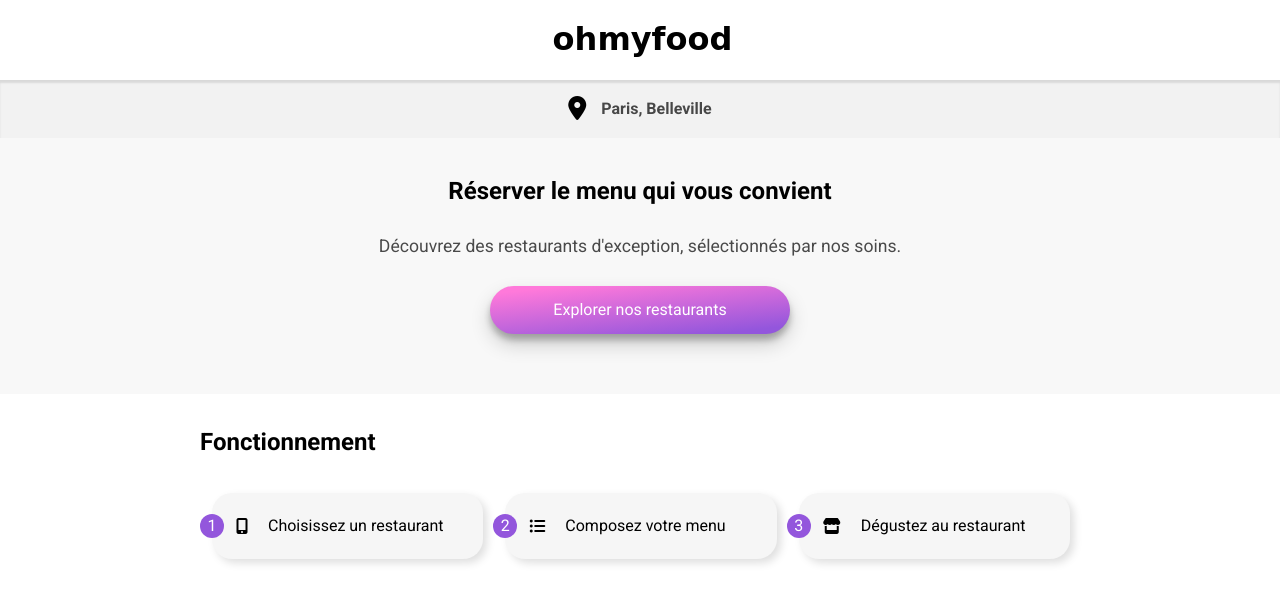
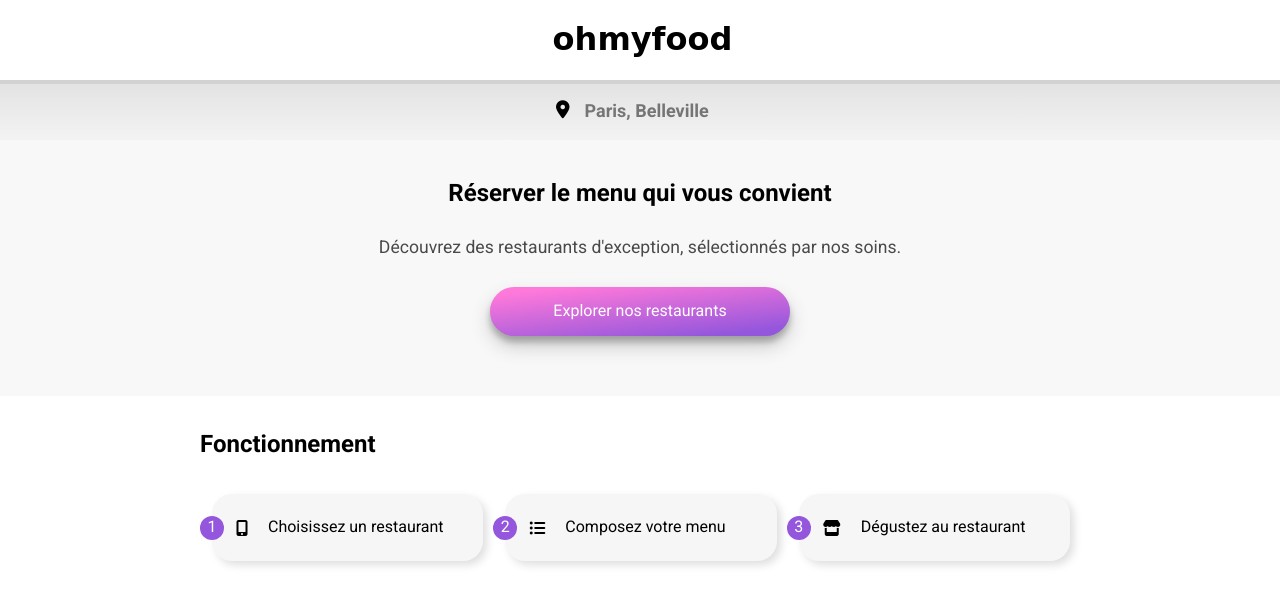
Before and after one commit to Thomas92230/OhMyFood-Project, a website: page Ohmyfood/index.html in a window 1280 px wide. Shown: the top 607 px of the page. Drawn offline with nearby package versions, Linux system fonts and the light colour scheme; files that its build step writes are made by us from their sources; a web font is replaced by a local one.

Commit message:
correction ohmyfood

```diff
--- a/Ohmyfood/css/style.css
+++ b/Ohmyfood/css/style.css
@@ -176,16 +176,43 @@ h1 {
   font-weight: bold;
 }
 
-.lieu {
-  /*l’effet d’ombre portée à l’intérieur de la balise, comme si le contenu était enfoncé dans la boîte*/
-  box-shadow: rgba(0, 0, 0, 0.1) 0px 3px 2px 0px inset;
-  padding-top: 20px;
-  padding-bottom: 20px;
-  background-color: #f2f2f2;
+.nav__localisation {
+  width: 100%;
+  box-shadow: 0px 4px 0px 0px #d3d2d2 inset;
+  background: linear-gradient(#e2e2e2, #f3f3f3);
   display: flex;
-  flex-direction: row;
   align-items: center;
   justify-content: center;
+  height: 60px;
+}
+.nav__localisation__container {
+  display: flex;
+  width: 240px;
+  height: 40px;
+  align-items: center;
+  justify-content: center;
+}
+.nav__localisation__container__icone {
+  font-size: 18px;
+  width: 50px;
+  text-align: right;
+}
+.nav__localisation__container__input {
+  white-space: nowrap;
+  font-weight: 700;
+  width: 80%;
+  padding-left: 15px;
+  font-size: 18px;
+  border: none;
+  background: transparent;
+  padding-top: 5px;
+}
+.nav__localisation__container__input:focus {
+  outline: none; /* enlevement de la bordure entrée input */
+}
+
+.logo i {
+  color: black;
 }
 
 .lieu h5 {
@@ -577,14 +604,15 @@ main {
 .categorie {
   padding-left: 20px;
   padding-top: 35px;
+  font-size: 1.2em;
 }
 
 /*Trait vert sous les sous-titres*/
 .souligne {
   font-size: 1.3em;
-  padding-bottom: 3px;
-  border-bottom: 3px solid #99E2D0;
-  width: 40px;
+  padding-bottom: 4px;
+  border-bottom: 4px solid #99E2D0;
+  width: 53px;
 }
 
 .choix_wrapper {
--- a/Ohmyfood/index.html
+++ b/Ohmyfood/index.html
@@ -20,8 +20,11 @@
         <a class="logo">
             <h1 class="header__logo">ohmyfood</h1>
         </a>
-        <div class="lieu"> <i class="fa-solid fa-location-dot fa-xl"></i>
-            <h5> Paris, Belleville</h5>
+        <div class="nav__localisation">
+            <div class="nav__localisation__container">
+                <i class="fa-solid fa-location-dot nav__localisation__container__icone"></i>
+                <input type="text" class="nav__localisation__container__input" title="Entrez votre localisation" placeholder="Paris, Belleville">
+            </div>
         </div>
         <div class="load"><i class="fa-solid fa-champagne-glasses fa-10x fa-shake"></i></div>
         <section class="presentation">
```
Also changed, not shown: 1 other file.
